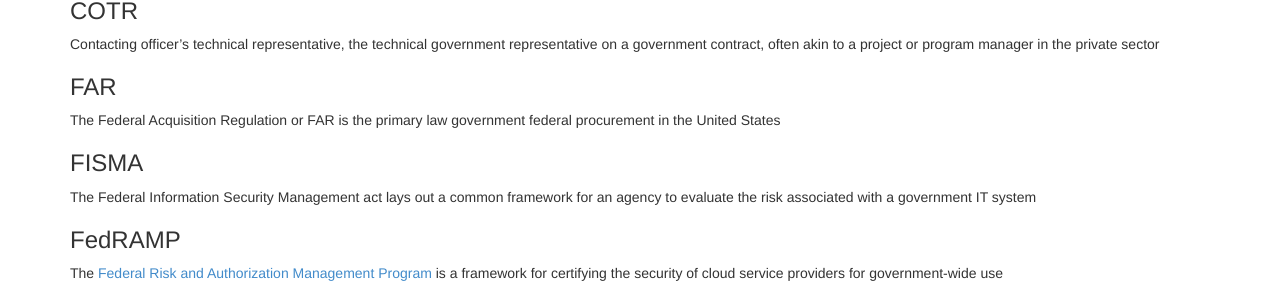
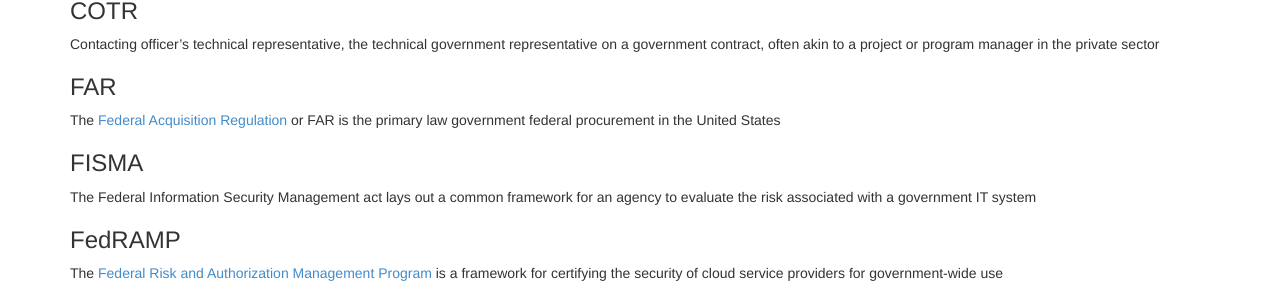
Before and after one commit to benbalter/government-glossary, a Jekyll site: the page built from index.md, in a window 1280 px wide and 1128 px high. Shown: the part 433-737 px from the top of the window. Built offline with Jekyll 4.4.1, drawn with Linux system fonts in a browser that asks for light colours; some of the changed lines change nothing that is shown.

Commit message:
add link to far

```diff
--- a/_data/terms.yml
+++ b/_data/terms.yml
@@ -10,7 +10,7 @@ CO: Contracting officer, the non-technical government representative charged wit
 
 COTR: Contacting officer's technical representative, the technical government representative on a government contract, often akin to a project or program manager in the private sector
 
-FAR: The Federal Acquisition Regulation or FAR is the primary law government federal procurement in the United States
+FAR: The [Federal Acquisition Regulation](http://www.acquisition.gov/far/) or FAR is the primary law government federal procurement in the United States
 
 FISMA: The Federal Information Security Management act lays out a common framework for an agency to evaluate the risk associated with a government IT system
 
```
